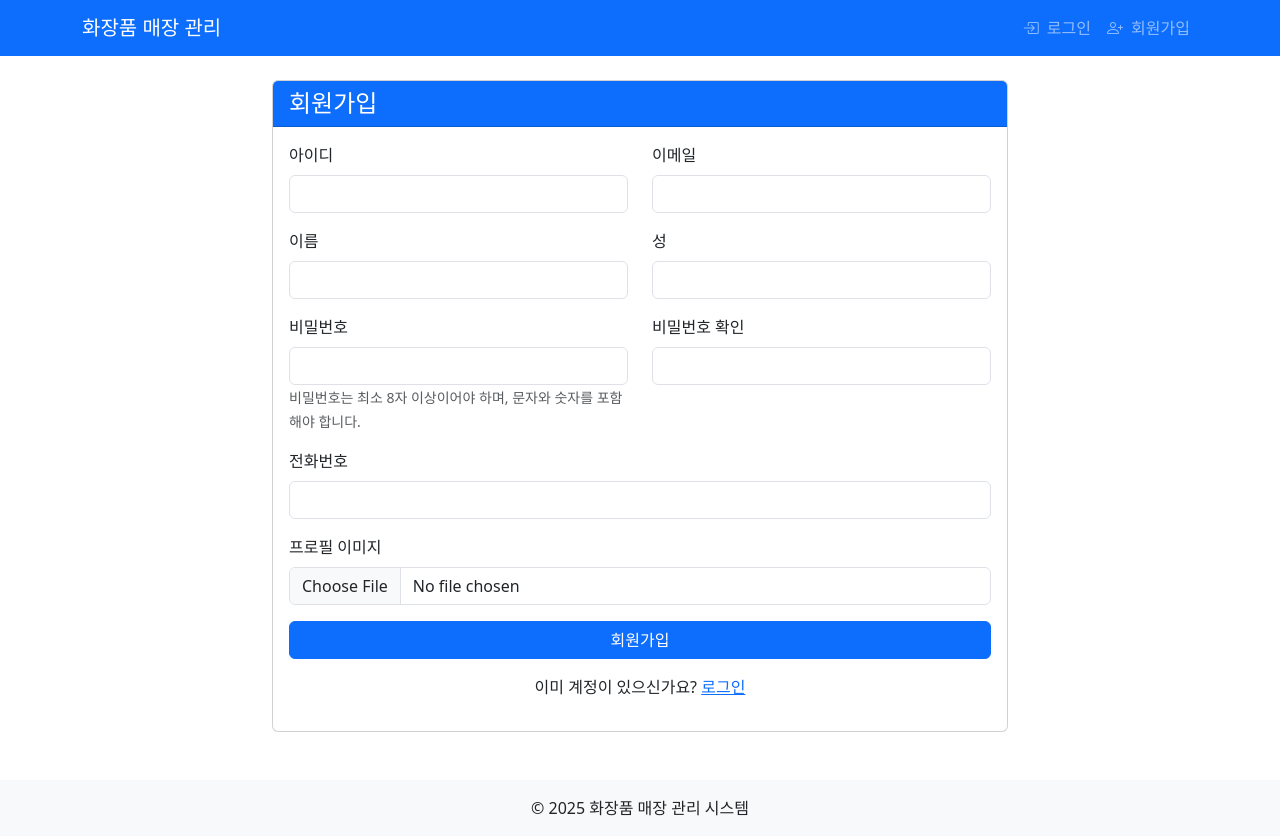
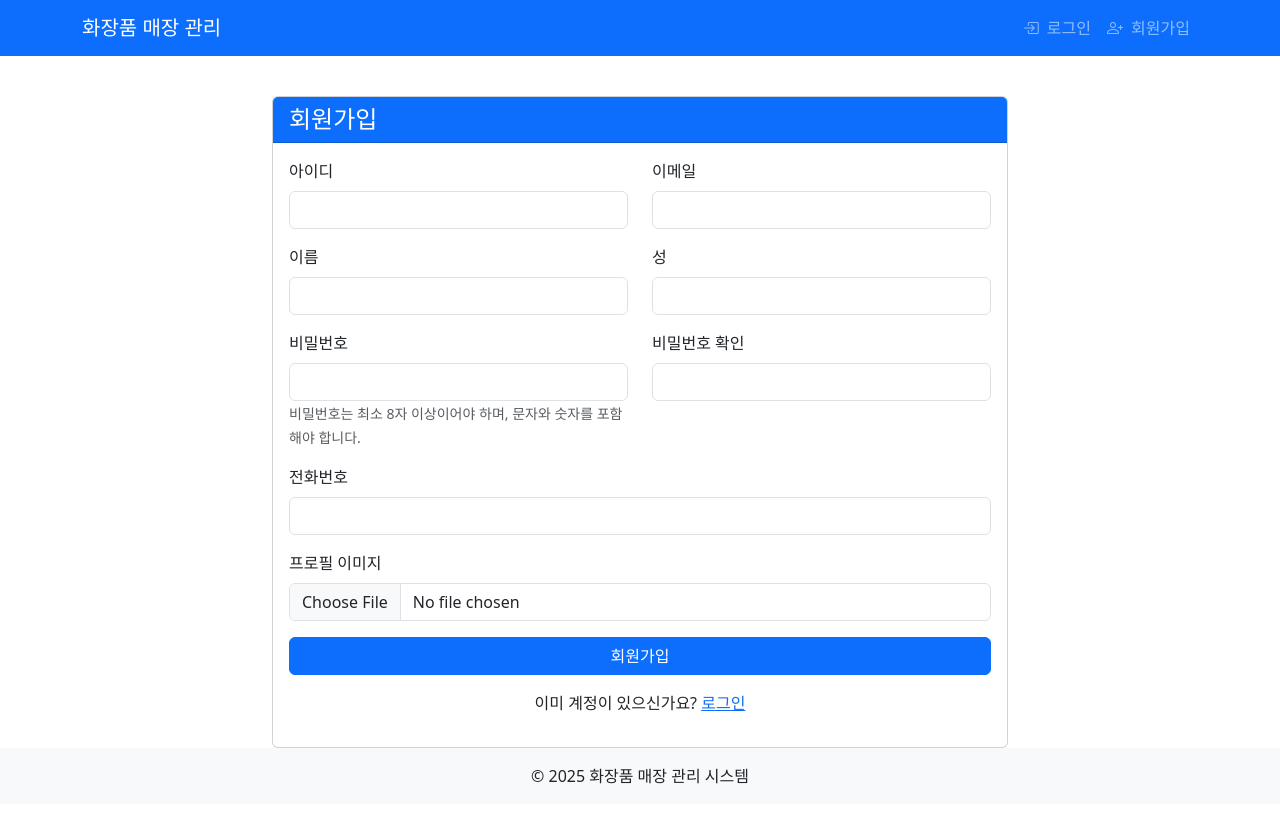
Before and after one commit to colacan01/salemgr, a Django app: template accounts/templates/accounts/signup.html in a window 1280 px wide. After the commit the page ends 784 px from the top, so only its background shows below. Run offline with Django 3.2, Linux system fonts and the light colour scheme; the template is opened without the code that fills it, so the values that code supplies are empty.

Commit message:
기본 템플릿에 레이아웃 개선을 위한 CSS 스타일 추가 및 구조 수정

```diff
--- a/templates/base.html
+++ b/templates/base.html
@@ -1,5 +1,5 @@
 <!DOCTYPE html>
-<html lang="ko">
+<html lang="ko" class="h-100">
 <head>
     <meta charset="UTF-8">
     <meta name="viewport" content="width=device-width, initial-scale=1.0">
@@ -11,8 +11,23 @@
     <!-- 커스텀 CSS -->
     <link href="/static/css/main.css" rel="stylesheet">
     {% block extra_css %}{% endblock %}
+    <style>
+        body {
+            display: flex;
+            flex-direction: column;
+            min-height: 100vh;
+        }
+
+        main {
+            flex: 1 0 auto;
+        }
+
+        footer {
+            flex-shrink: 0;
+        }
+    </style>
 </head>
-<body>
+<body class="d-flex flex-column min-vh-100">
     <!-- 네비게이션 바 -->
     <nav class="navbar navbar-expand-lg navbar-dark bg-primary">
         <div class="container">
@@ -193,12 +208,14 @@
     </div>
 
     <!-- 메인 콘텐츠 -->
-    <div class="container mt-4">
-        {% block content %}{% endblock %}
-    </div>
+    <main class="flex-shrink-0">
+        <div class="container mt-4">
+            {% block content %}{% endblock %}
+        </div>
+    </main>
 
     <!-- 푸터 -->
-    <footer class="mt-5 py-3 bg-light">
+    <footer class="mt-auto py-3 bg-light">
         <div class="container text-center">
             <p class="mb-0">&copy; {% now "Y" %} 화장품 매장 관리 시스템</p>
         </div>
```
